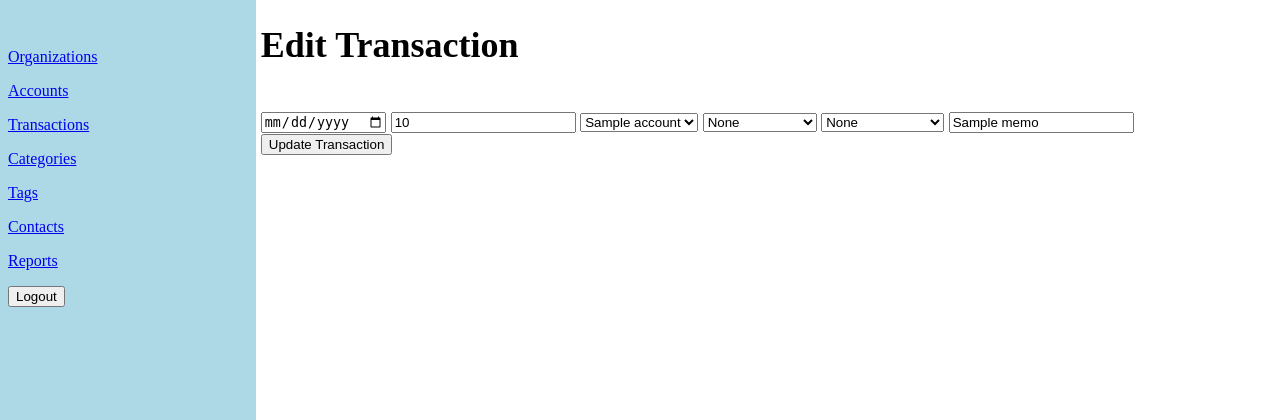
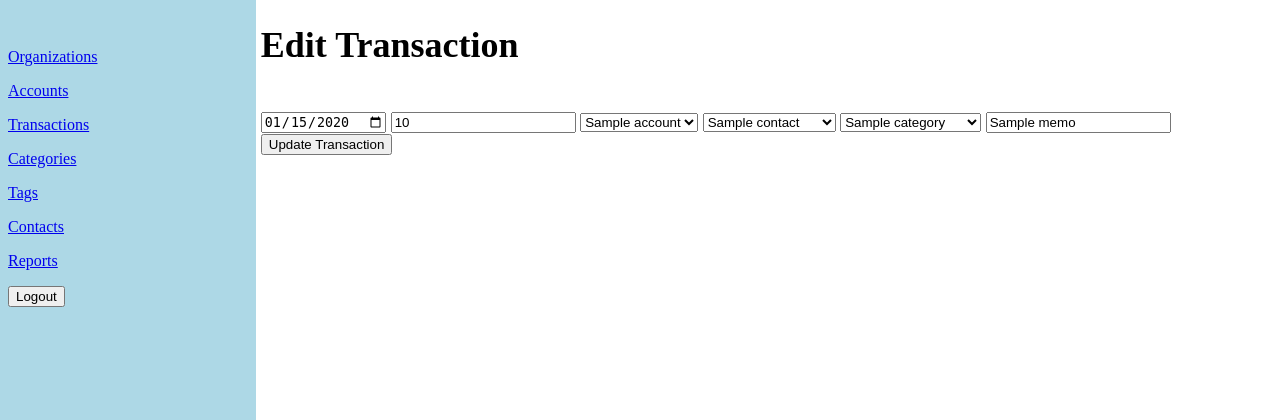
Before and after one commit to pavan-kalyan/personal-finance-dashboard, a Flask app: template templates/transactions/edit.html in a window 1280 px wide. Shown: the top 420 px of the page. Run offline with Flask 2, Linux system fonts and the light colour scheme; the template is opened without the code that fills it: most values are stand-ins (such as "Sample title", 1, 10 or a date in 2020); parts of the project's set-up code (start-up, migrations or seed data) failed here and were passed over.

Commit message:
various bug fixes

```diff
--- a/server.py
+++ b/server.py
@@ -1,4 +1,5 @@
 #!/usr/bin/env python3
+import datetime
 
 from flask_login import LoginManager, logout_user
 import os
@@ -216,7 +217,7 @@ def transactions_page():
         page_num = int(page_num)
 
     trans_rows = engine.execute(text("""
-    SELECT T.id, T.amount, A.name as account_name, A.account_number, C.name as contact, Cat.name as category, T.memo, T.date, T.created_at, T.updated_at
+    SELECT T.*, A.name as account_name, A.account_number, C.name as contact, Cat.name as category
     FROM Transactions T JOIN Accounts A ON T.account_id=A.id FULL JOIN Contacts C ON T.contact_id=C.id FULL JOIN Categories Cat ON T.category_id=Cat.id
    where A.uid=:uid LIMIT 20 OFFSET :page_num;
     """), uid=current_user.id, page_num=page_num * 20).fetchall()
@@ -235,7 +236,7 @@ def transaction_edit_page(id):
     category_rows = g.conn.execute("SELECT * FROM Categories where uid=%s", current_user.id).fetchall()
 
     transaction_row = g.conn.execute("""
-        SELECT T.id, T.amount, A.name as account_name, A.account_number, C.name as contact, Cat.name as category, T.memo, T.date, T.created_at, T.updated_at
+        SELECT T.*, A.name as account_name, A.account_number, C.name as contact, Cat.name as category
         FROM Transactions T JOIN Accounts A ON T.account_id=A.id FULL JOIN Contacts C ON T.contact_id=C.id FULL JOIN Categories Cat ON T.category_id=Cat.id
         WHERE A.uid=%s AND T.id=%s
     """, (current_user.id, id)).fetchone()
@@ -280,7 +281,7 @@ def transaction_creation_page():
     contacts = [Contact.from_row(row).__dict__ for row in contact_rows]
     accounts = [Account.from_row(row).__dict__ for row in account_rows]
     categories = [Category.from_row(row).__dict__ for row in category_rows]
-    return render_template("transactions/create.html", contacts=contacts, accounts=accounts, categories=categories)
+    return render_template("transactions/create.html", contacts=contacts, accounts=accounts, categories=categories, date=datetime.date.today())
 
 
 @app.post('/transactions')
@@ -345,7 +346,7 @@ def category_edit_page(id):
 
     category = Category.from_row(category_row)
 
-    return render_template("transactions/edit.html", category=category)
+    return render_template("categories/edit.html", category=category)
 
 
 @app.post('/categories/<id>/edit')
@@ -375,7 +376,7 @@ def categories():
         group = info['group']
         transaction_row = g.conn.execute(
             text(
-                "INSERT INTO Categories (uid, name, group) VALUES (:uid, :name, :group) RETURNING ID"),
+                "INSERT INTO Categories (uid, name, \"group\") VALUES (:uid, :name, :group) RETURNING ID"),
             name=name, group=group, uid=current_user.id).fetchone()
         flash('Category has been added')
         return redirect('/categories')
--- a/templates/accounts/edit.html
+++ b/templates/accounts/edit.html
@@ -19,7 +19,7 @@
         <br>
         <select name="organization" value="{{ account.org_id }}">
             {% for org in organizations %}
-                <option value="{{ org.id }}">{{ org.name }}</option>
+                <option {% if account.org_id==org.id %} selected {% endif %} value="{{ org.id }}">{{ org.name }}</option>
             {% endfor %}
         </select>
         <br>
--- a/templates/transactions/create.html
+++ b/templates/transactions/create.html
@@ -10,7 +10,7 @@
     <h1>Add new Transaction</h1>
     <br>
     <form action="/transactions" method="post">
-        <input type="date" name="date" value="<?php echo $today; ?>">
+        <input type="date" name="date" value="{{ date }}">
         <input type="number" placeholder="Amount" name="amount" value="{{
                 request.form.amount }}">
         <select name="account">
@@ -19,13 +19,13 @@
             {% endfor %}
         </select>
         <select name="contact">
-            <option value=""> None </option>
+            <option value=""> --select a contact-- </option>
             {% for c in contacts %}
                 <option value="{{ c.id }}">{{ c.name }}</option>
             {% endfor %}
         </select>
         <select name="category">
-            <option value=""> None </option>
+            <option value=""> --select a category-- </option>
             {% for cat in categories %}
                 <option value="{{ cat.id }}">{{ cat.name }}</option>
             {% endfor %}
--- a/templates/transactions/edit.html
+++ b/templates/transactions/edit.html
@@ -10,24 +10,24 @@
     <h1>Edit Transaction</h1>
     <br>
     <form action="/transactions/{{ transaction.id }}/edit" method="post">
-        <input type="date" name="date" value="{{ transaction.date }}">
+        <input type="date" name="date" value="{{ transaction.date.date() }}">
         <input type="number" placeholder="Amount" name="amount" value="{{
                 transaction.amount }}">
         <select name="account" value="{{ transaction.account }}">
             {% for acc in accounts %}
-                <option value="{{ acc.id }}">{{ acc.name }}</option>
+                <option {% if transaction.account_id==acc.id %} selected {% endif %} value="{{ acc.id }}">{{ acc.name }}</option>
             {% endfor %}
         </select>
         <select name="contact" value="{{ transaction.contact }}">
-            <option value=""> None </option>
+            <option value=""> --select a contact-- </option>
             {% for c in contacts %}
-                <option value="{{ c.id }}">{{ c.name }}</option>
+                <option {% if transaction.contact_id==c.id %} selected {% endif %} value="{{ c.id }}">{{ c.name }}</option>
             {% endfor %}
         </select>
         <select name="category" value="{{ transaction.category }}">
-            <option value=""> None </option>
+            <option value=""> --select a category-- </option>
             {% for cat in categories %}
-                <option value="{{ cat.id }}">{{ cat.name }}</option>
+                <option {% if transaction.category_id==cat.id %} selected {% endif %} value="{{ cat.id }}">{{ cat.name }}</option>
             {% endfor %}
         </select>
         <input type="text" placeholder="Memo" name="memo" value="{{ transaction.memo }}">
```
Also changed, not shown: models/Transaction.py (+7 -1 lines).
